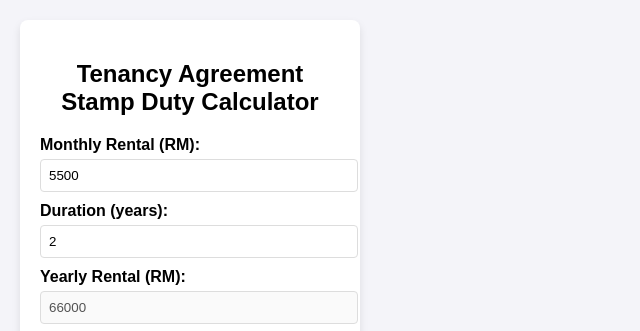
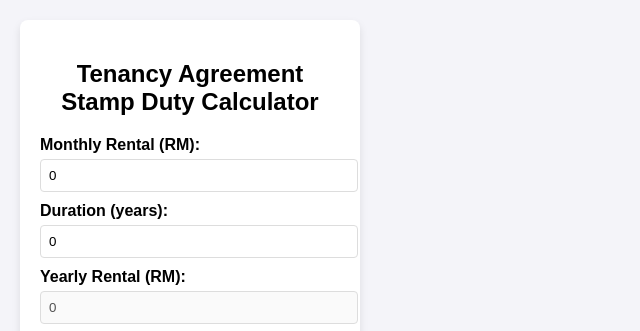
Before and after one commit to kyloonkoo/tenancy-stamp-duty-calculator, a plain HTML site: page index.html in a window 1280 px wide. Shown: the top 331 px of the page, 0-640 px from the left. Drawn offline with Linux system fonts and the light colour scheme.

Commit message:
Update index.html

```diff
--- a/index.html
+++ b/index.html
@@ -11,15 +11,15 @@
         <h2>Tenancy Agreement Stamp Duty Calculator</h2>
         <div class="form-group">
             <label for="monthly-rent">Monthly Rental (RM):</label>
-            <input type="number" id="monthly-rent" value="5500">
+            <input type="number" id="monthly-rent" value="0">
         </div>
         <div class="form-group">
             <label for="duration">Duration (years):</label>
-            <input type="number" id="duration" value="2">
+            <input type="number" id="duration" value="0">
         </div>
         <div class="form-group">
             <label for="yearly-rent">Yearly Rental (RM):</label>
-            <input type="number" id="yearly-rent" disabled value="66000">
+            <input type="number" id="yearly-rent" disabled value="0">
         </div>
         <div class="form-group">
             <label for="copies">Addition Copy:</label>
```
